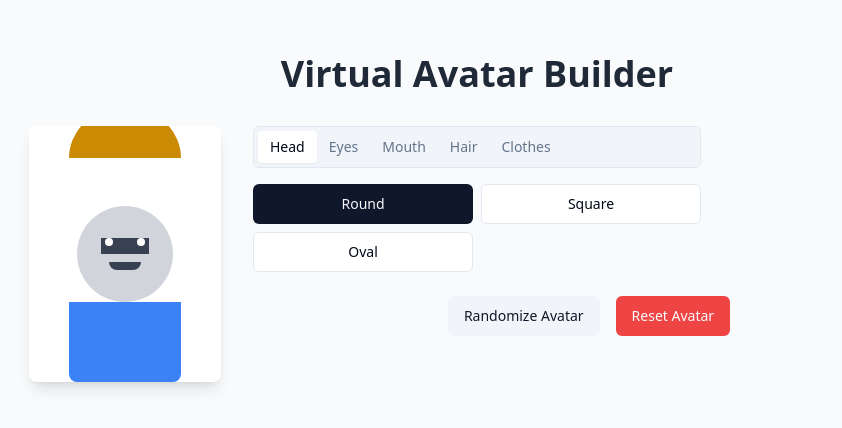
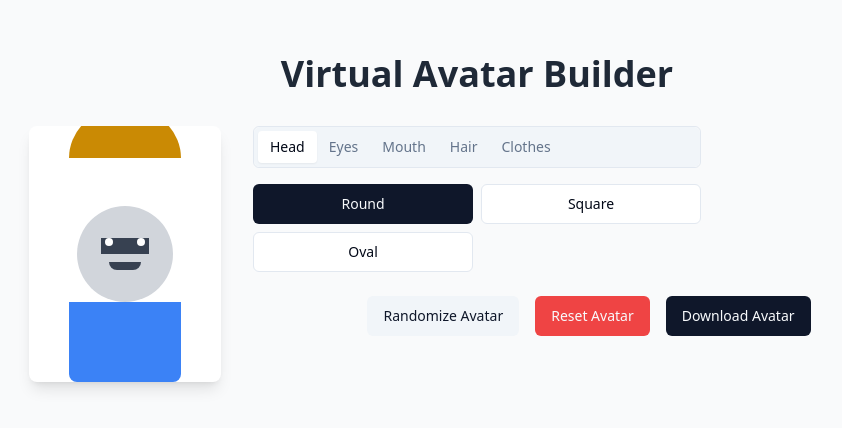
Before and after one commit to MJunhaoChen/virtual-avatar-builder, a React (Vite) app: page /avatar-builder in a window 1280 px wide. Shown: the part 182-610 px from the top of the page, without its empty margins (163-1005 px from the left). Built offline with nearby package versions, Linux system fonts and the light colour scheme.

Commit message:
[dyad] Adding avatar download functionality - wrote 4 file(s), added html2canvas package(s)

```diff
--- a/package.json
+++ b/package.json
@@ -45,6 +45,7 @@
     "cmdk": "^1.0.0",
     "date-fns": "^3.6.0",
     "embla-carousel-react": "^8.3.0",
+    "html2canvas": "^1.4.1",
     "input-otp": "^1.2.4",
     "lucide-react": "^0.462.0",
     "next-themes": "^0.3.0",
--- a/src/components/AvatarDisplay.tsx
+++ b/src/components/AvatarDisplay.tsx
@@ -6,7 +6,7 @@ interface AvatarDisplayProps {
   features: AvatarFeatures;
 }
 
-const AvatarDisplay: React.FC<AvatarDisplayProps> = ({ features }) => {
+const AvatarDisplay = React.forwardRef<HTMLDivElement, AvatarDisplayProps>(({ features }, ref) => {
   const featureStyles: { [key: string]: string } = {
     head: "w-24 h-24 rounded-full bg-gray-300 flex items-center justify-center text-xs font-bold",
     eyes: "w-12 h-4 bg-gray-700 rounded-full absolute top-8",
@@ -83,7 +83,7 @@ const AvatarDisplay: React.FC<AvatarDisplayProps> = ({ features }) => {
   };
 
   return (
-    <div className="relative w-48 h-64 flex flex-col items-center justify-center bg-white rounded-lg shadow-lg overflow-hidden">
+    <div ref={ref} className="relative w-48 h-64 flex flex-col items-center justify-center bg-white rounded-lg shadow-lg overflow-hidden">
       {/* Hair */}
       <div
         className={cn(
@@ -133,6 +133,6 @@ const AvatarDisplay: React.FC<AvatarDisplayProps> = ({ features }) => {
       ></div>
     </div>
   );
-};
+});
 
 export default AvatarDisplay;
--- a/src/pages/AvatarBuilderPage.tsx
+++ b/src/pages/AvatarBuilderPage.tsx
@@ -1,12 +1,14 @@
-import React, { useState } from "react";
+import React, { useState, useRef } from "react";
 import AvatarDisplay from "@/components/AvatarDisplay";
 import FeatureSelector from "@/components/FeatureSelector";
 import { defaultAvatarFeatures, AvatarFeatures, avatarFeatureOptions } from "@/types/avatar";
 import { Button } from "@/components/ui/button";
 import { toast } from "sonner";
+import html2canvas from "html2canvas";
 
 const AvatarBuilderPage: React.FC = () => {
   const [features, setFeatures] = useState<AvatarFeatures>(defaultAvatarFeatures);
+  const avatarRef = useRef<HTMLDivElement>(null);
 
   const handleSelectFeature = (category: keyof AvatarFeatures, feature: string) => {
     setFeatures((prev) => ({
@@ -32,6 +34,31 @@ const AvatarBuilderPage: React.FC = () => {
     toast.info("Avatar randomized!");
   };
 
+  const handleDownload = async () => {
+    if (avatarRef.current) {
+      toast.loading("Generating avatar image...");
+      try {
+        const canvas = await html2canvas(avatarRef.current, {
+          backgroundColor: null, // Transparent background
+          useCORS: true, // Important for images loaded from other origins
+        });
+        const image = canvas.toDataURL("image/png");
+        const link = document.createElement("a");
+        link.href = image;
+        link.download = "my-avatar.png";
+        document.body.appendChild(link);
+        link.click();
+        document.body.removeChild(link);
+        toast.success("Avatar downloaded successfully!");
+      } catch (error) {
+        console.error("Error downloading avatar:", error);
+        toast.error("Failed to download avatar. Please try again.");
+      }
+    } else {
+      toast.error("Avatar display not found.");
+    }
+  };
+
   return (
     <div className="min-h-screen flex flex-col items-center justify-center bg-gray-50 dark:bg-gray-900 p-4">
       <h1 className="text-4xl font-bold mb-8 text-gray-800 dark:text-gray-100">
@@ -39,7 +66,7 @@ const AvatarBuilderPage: React.FC = () => {
       </h1>
       <div className="flex flex-col md:flex-row items-center md:items-start gap-8 w-full max-w-4xl">
         <div className="flex-shrink-0">
-          <AvatarDisplay features={features} />
+          <AvatarDisplay features={features} ref={avatarRef} />
         </div>
         <div className="flex-grow w-full">
           <FeatureSelector
@@ -53,6 +80,9 @@ const AvatarBuilderPage: React.FC = () => {
             <Button onClick={handleReset} variant="destructive">
               Reset Avatar
             </Button>
+            <Button onClick={handleDownload}>
+              Download Avatar
+            </Button>
           </div>
         </div>
       </div>
```
Also changed, not shown: 1 other file (tests, documents, lock files or other folders).
